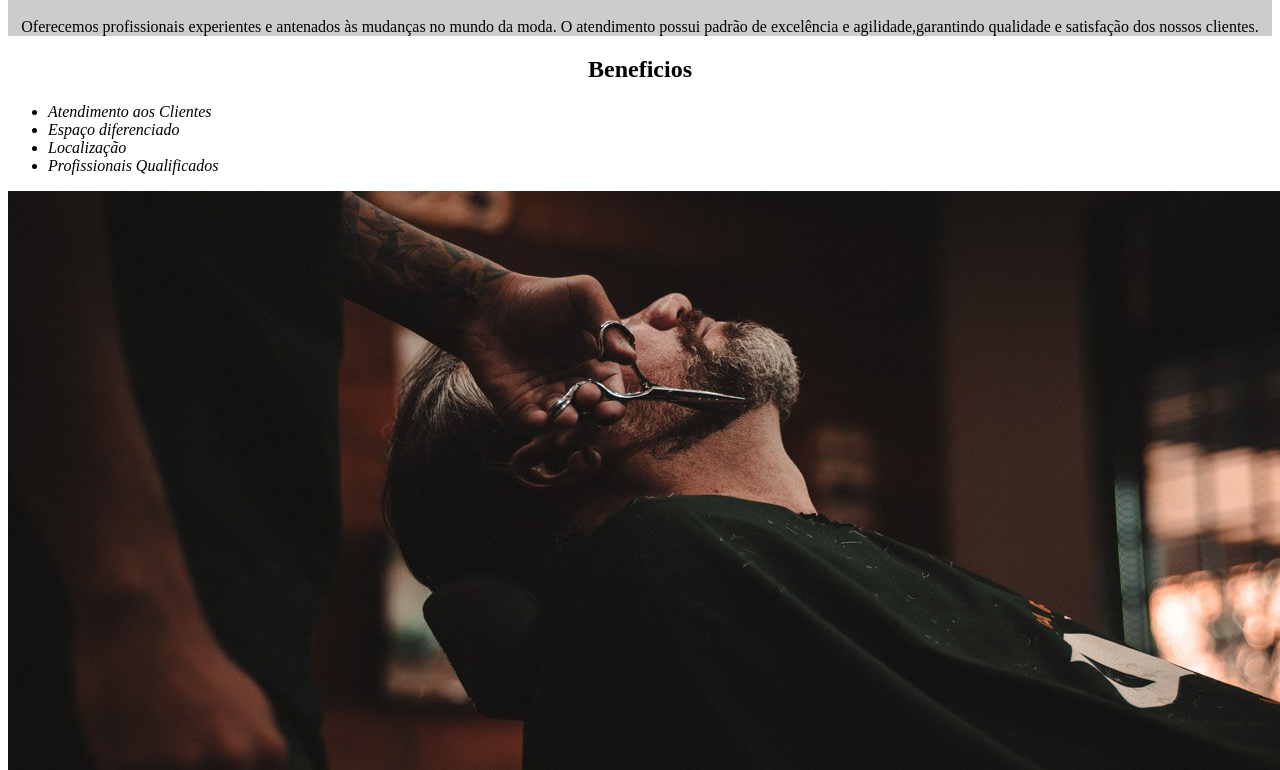
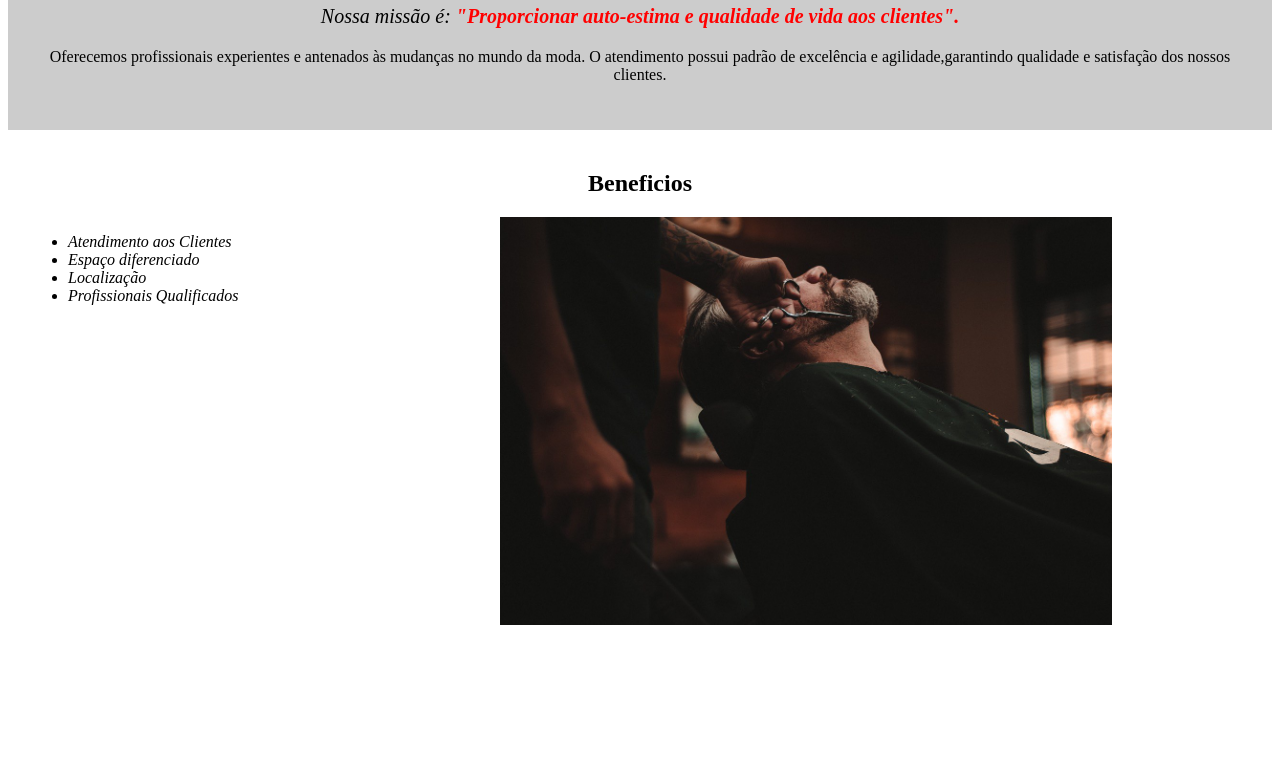
Before and after one commit to J3eff/curso-web-alura, a plain HTML site: page index.html in a window 1280 px wide. Shown: the part 647-1417 px from the top of the page. After the commit the page ends 1304 px from the top, so only its background shows below. Drawn offline with Linux system fonts and the light colour scheme.

Commit message:
Inline e Block

```diff
--- a/index.html
+++ b/index.html
@@ -31,7 +31,7 @@
                 <li class="itens">Profissionais Qualificados</li>
             </ul>
 
-            <img src="beneficios.jpg" >
+            <img src="beneficios.jpg" class="imagembeneficios" >
         </div>
 
     </body>
--- a/style.css
+++ b/style.css
@@ -8,6 +8,7 @@ body {
 
 .principal {
     background: #CCCCCC;
+    padding: 30px;
 }
 
 h1{
@@ -34,8 +35,20 @@ em strong {
 
 .beneficios {
     background: #FFFFFF;
+    padding: 20px;
 }
 
 h2 {
     text-align: center;
 }
+
+ul {
+    display: inline-block;
+    vertical-align: top;
+    width: 20%;
+    margin-right: 15%;
+}
+
+.imagembeneficios {
+    width: 50%;
+}
```
